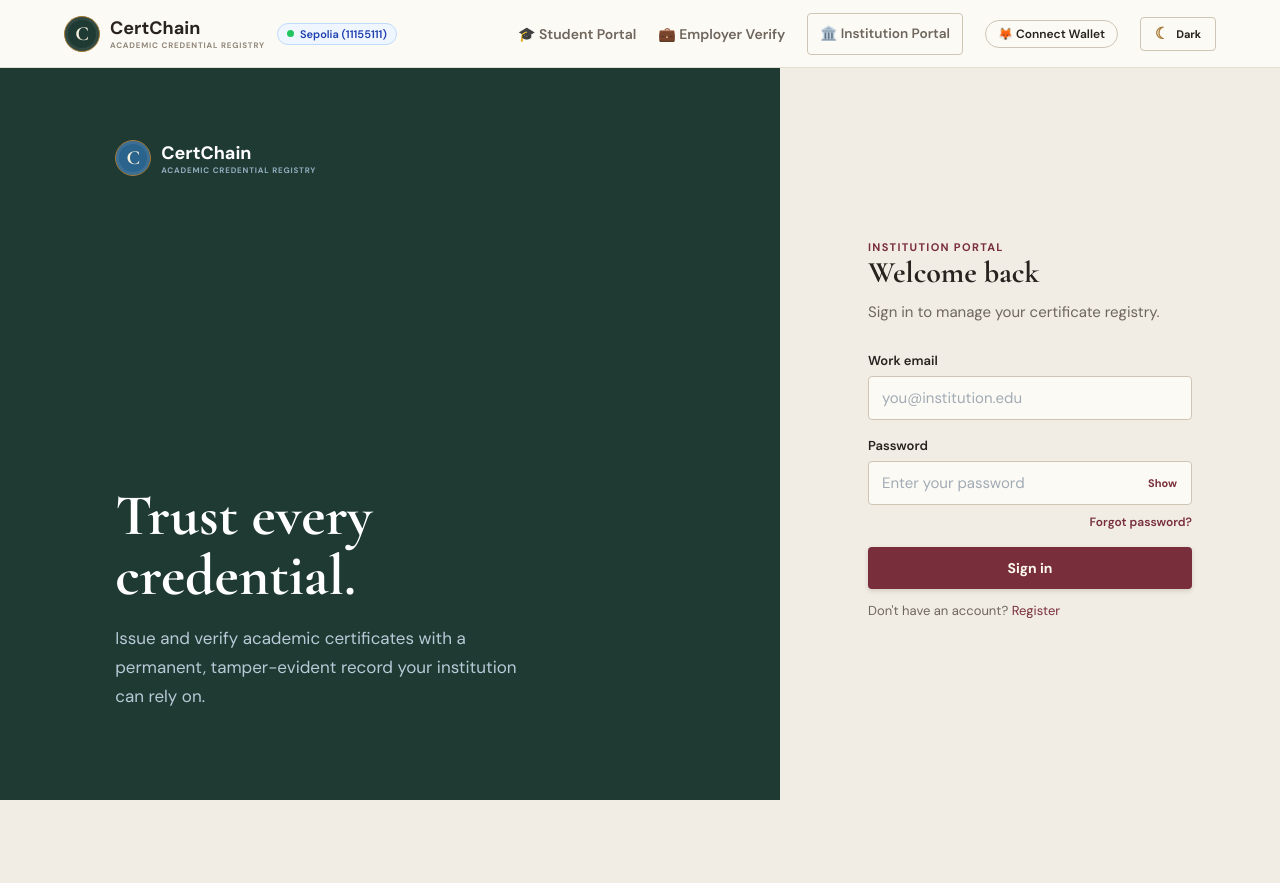
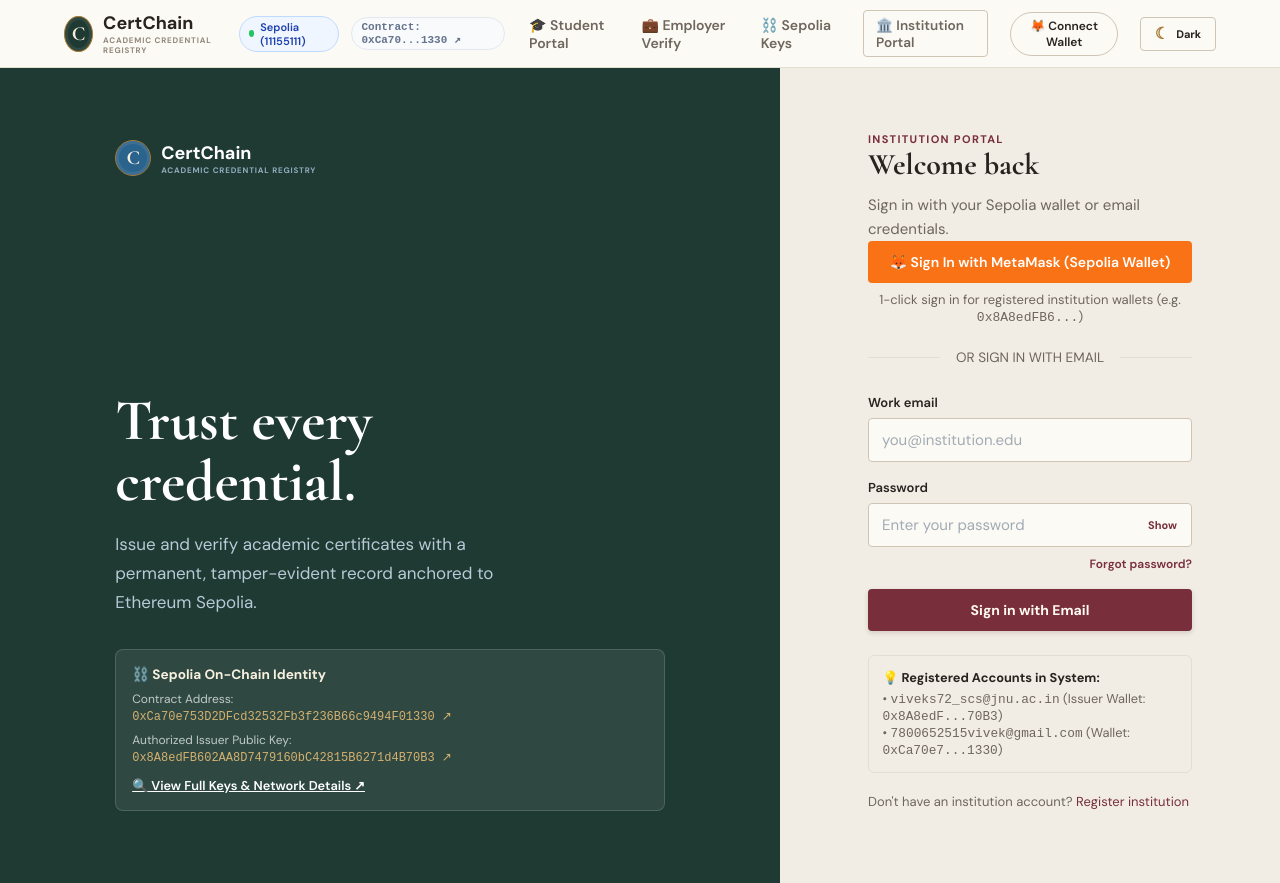
Before and after one commit to VivekShukla-2504/Certchain-2.0, a React (Create React App) app in the folder frontend/: page /login in a window 1280 px wide. Before the commit the page ends 800 px from the top, so only its background shows below. Built offline with nearby package versions, Linux system fonts and the light colour scheme; no server answers.

Commit message:
feat: add 1-click MetaMask login, restore Sepolia keys page and topbar contract links

```diff
--- a/frontend/src/App.js
+++ b/frontend/src/App.js
@@ -58,7 +58,7 @@
         <Route path="/verify" element={<VerifyRoute />} />
         <Route path="/verify/:certificateId" element={<PublicCertificateRoute />} />
         <Route path="/student" element={<><PublicHeader /><StudentPortal /></>} />
-        <Route path="/keys" element={<Navigate to="/" replace />} />
+        <Route path="/keys" element={<><PublicHeader /><KeyGenerator /></>} />
         <Route path="/dashboard" element={<PrivateRoute><AuthenticatedLayout><Dashboard /></AuthenticatedLayout></PrivateRoute>} />
         <Route path="/students" element={<PrivateRoute><AuthenticatedLayout><Students /></AuthenticatedLayout></PrivateRoute>} />
         <Route path="/settings" element={<PrivateRoute><AuthenticatedLayout><Settings /></AuthenticatedLayout></PrivateRoute>} />
--- a/frontend/src/components/Layout.js
+++ b/frontend/src/components/Layout.js
@@ -72,6 +72,16 @@
           <span style={{ width: 7, height: 7, borderRadius: "50%", background: "#22c55e", display: "inline-block" }} />
           Sepolia (11155111)
         </span>
+        <a
+          href={`https://sepolia.etherscan.io/address/${CONTRACT_ADDRESS}`}
+          target="_blank"
+          rel="noreferrer"
+          className="network-pill-desktop"
+          style={{ textDecoration: "none", fontFamily: "monospace", color: "#64748b", background: "#f8fafc", border: "1px solid #e2e8f0" }}
+          title="CertificateRegistry Contract Address on Sepolia"
+        >
+          Contract: {CONTRACT_ADDRESS.slice(0, 6)}...{CONTRACT_ADDRESS.slice(-4)} ↗
+        </a>
       </div>
 
       {/* Desktop Navigation */}
@@ -81,6 +91,9 @@
         </NavLink>
         <NavLink className={({ isActive }) => isActive ? "active" : ""} to="/verify" style={{ fontWeight: 600 }}>
           💼 Employer Verify
+        </NavLink>
+        <NavLink className={({ isActive }) => isActive ? "active" : ""} to="/keys" style={{ fontWeight: 600 }}>
+          ⛓️ Sepolia Keys
         </NavLink>
         {institution ? (
           <Link to="/dashboard" className="button button-secondary topbar-signin" style={{ padding: "0.35rem 0.75rem", fontSize: "0.85rem" }}>
@@ -149,6 +162,9 @@
             </NavLink>
             <NavLink to="/verify" className={({ isActive }) => `mobile-nav-item${isActive ? " active" : ""}`}>
               💼 Employer Verification Portal
+            </NavLink>
+            <NavLink to="/keys" className={({ isActive }) => `mobile-nav-item${isActive ? " active" : ""}`}>
+              ⛓️ Sepolia Keys & Contract Details
             </NavLink>
             {institution ? (
               <Link to="/dashboard" className="mobile-nav-item">
--- a/frontend/src/pages/KeyGenerator.js
+++ b/frontend/src/pages/KeyGenerator.js
@@ -2,7 +2,7 @@
 import { Alert, Button } from "../components/UI";
 import { connectMetaMaskWallet } from "../utils/web3";
 
-const CONTRACT_ADDRESS = "0xCCCa30A14ff8189EC5d4f677C3b6dbd4Eb21A04D";
+const CONTRACT_ADDRESS = "0xCa70e753D2DFcd32532Fb3f236B66c9494F01330";
 const INSTITUTE_ADDRESS = "0x8A8edFB602AA8D7479160bC42815B6271d4B70B3";
 
 export default function KeyGenerator() {
--- a/frontend/src/pages/Login.js
+++ b/frontend/src/pages/Login.js
@@ -2,12 +2,17 @@
 import { useNavigate, Link } from "react-router-dom";
 import api from "../api";
 import { Alert, Brand, Button, Field, PasswordField } from "../components/UI";
+import { connectMetaMaskWallet } from "../utils/web3";
+
+const CONTRACT_ADDRESS = "0xCa70e753D2DFcd32532Fb3f236B66c9494F01330";
+const INSTITUTE_PUBLIC_KEY = "0x8A8edFB602AA8D7479160bC42815B6271d4B70B3";
 
 export default function Login() {
   const [email, setEmail] = useState("");
   const [password, setPassword] = useState("");
   const [error, setError] = useState("");
   const [loading, setLoading] = useState(false);
+  const [walletLoading, setWalletLoading] = useState(false);
   const navigate = useNavigate();
 
   async function handleSubmit(e) {
@@ -21,23 +26,144 @@
       localStorage.setItem("certchain_institution", JSON.stringify(res.data.institution));
       navigate(res.data.institution.role === "reviewer" ? "/certificates" : "/dashboard");
     } catch (err) {
-      setError(err.response?.data?.message || "Login failed");
+      setError(err.response?.data?.message || "Login failed. Check your email or password.");
     } finally {
       setLoading(false);
     }
   }
 
-  return <div className="auth-layout">
-    <aside className="auth-aside"><Brand /><div><h1>Trust every credential.</h1><p>Issue and verify academic certificates with a permanent, tamper-evident record your institution can rely on.</p></div></aside>
-    <main className="auth-form"><div className="auth-form-inner"><span className="eyebrow">Institution portal</span><h2>Welcome back</h2><p className="lead">Sign in to manage your certificate registry.</p>
-      <form className="form" onSubmit={handleSubmit}>
-        <Field label="Work email"><input className="input" type="email" placeholder="you@institution.edu" value={email} onChange={(e) => setEmail(e.target.value)} required /></Field>
-        <PasswordField label="Password" placeholder="Enter your password" value={password} onChange={(e) => setPassword(e.target.value)} required />
-        <div className="form-inline-link"><Link to="/forgot-password">Forgot password?</Link></div>
-        {error && <Alert>{error}</Alert>}
-        <Button className="button-block" type="submit" loading={loading}>{loading ? "Signing in" : "Sign in"}</Button>
-      </form>
-      <p className="muted small">Don't have an account? <Link to="/signup">Register</Link></p>
-    </div></main>
-  </div>;
+  async function handleMetaMaskLogin() {
+    setError("");
+    setWalletLoading(true);
+    try {
+      const address = await connectMetaMaskWallet();
+      const res = await api.post("/auth/wallet-login", { walletAddress: address });
+      localStorage.setItem("certchain_token", res.data.token);
+      localStorage.setItem("certchain_institution", JSON.stringify(res.data.institution));
+      navigate(res.data.institution.role === "reviewer" ? "/certificates" : "/dashboard");
+    } catch (err) {
+      setError(err.response?.data?.message || err.message || "MetaMask login failed. Make sure your account is registered.");
+    } finally {
+      setWalletLoading(false);
+    }
+  }
+
+  return (
+    <div className="auth-layout">
+      <aside className="auth-aside">
+        <Brand />
+        <div>
+          <h1>Trust every credential.</h1>
+          <p>
+            Issue and verify academic certificates with a permanent, tamper-evident record anchored to Ethereum Sepolia.
+          </p>
+
+          <div style={{ marginTop: "2rem", padding: "1rem", background: "rgba(255,255,255,0.08)", borderRadius: "8px", border: "1px solid rgba(255,255,255,0.15)", fontSize: "0.85rem" }}>
+            <strong style={{ color: "#f7f0df", display: "block", marginBottom: "0.5rem" }}>⛓️ Sepolia On-Chain Identity</strong>
+            <div style={{ marginBottom: "0.5rem" }}>
+              <span style={{ opacity: 0.7, fontSize: "0.75rem", display: "block" }}>Contract Address:</span>
+              <a href={`https://sepolia.etherscan.io/address/${CONTRACT_ADDRESS}`} target="_blank" rel="noreferrer" style={{ color: "#d4b06f", fontFamily: "monospace", fontSize: "0.75rem", wordBreak: "break-all" }}>
+                {CONTRACT_ADDRESS} ↗
+              </a>
+            </div>
+            <div>
+              <span style={{ opacity: 0.7, fontSize: "0.75rem", display: "block" }}>Authorized Issuer Public Key:</span>
+              <a href={`https://sepolia.etherscan.io/address/${INSTITUTE_PUBLIC_KEY}`} target="_blank" rel="noreferrer" style={{ color: "#d4b06f", fontFamily: "monospace", fontSize: "0.75rem", wordBreak: "break-all" }}>
+                {INSTITUTE_PUBLIC_KEY} ↗
+              </a>
+            </div>
+            <div style={{ marginTop: "0.75rem" }}>
+              <Link to="/keys" style={{ color: "#ffffff", textDecoration: "underline", fontSize: "0.8rem", fontWeight: 600 }}>
+                🔍 View Full Keys & Network Details ↗
+              </Link>
+            </div>
+          </div>
+        </div>
+      </aside>
+
+      <main className="auth-form">
+        <div className="auth-form-inner">
+          <span className="eyebrow">Institution portal</span>
+          <h2>Welcome back</h2>
+          <p className="lead">Sign in with your Sepolia wallet or email credentials.</p>
+
+          {error && <Alert>{error}</Alert>}
+
+          {/* 1-Click MetaMask Web3 Login */}
+          <div style={{ marginBottom: "1.5rem" }}>
+            <button
+              type="button"
+              className="button button-block"
+              onClick={handleMetaMaskLogin}
+              disabled={walletLoading || loading}
+              style={{
+                display: "flex",
+                alignItems: "center",
+                justifyContent: "center",
+                gap: "8px",
+                background: "#f97316",
+                color: "#ffffff",
+                border: "none",
+                fontWeight: 600,
+                padding: "0.75rem"
+              }}
+            >
+              🦊 {walletLoading ? "Connecting to Sepolia..." : "Sign In with MetaMask (Sepolia Wallet)"}
+            </button>
+            <p className="muted small" style={{ textAlign: "center", margin: "0.5rem 0 0" }}>
+              1-click sign in for registered institution wallets (e.g. <code>{INSTITUTE_PUBLIC_KEY.slice(0, 10)}...</code>)
+            </p>
+          </div>
+
+          <div style={{ display: "flex", alignItems: "center", gap: "1rem", margin: "1.5rem 0", color: "var(--cc-muted)", fontSize: "0.85rem" }}>
+            <hr style={{ flex: 1, border: "0", borderTop: "1px solid var(--cc-line)" }} />
+            <span>OR SIGN IN WITH EMAIL</span>
+            <hr style={{ flex: 1, border: "0", borderTop: "1px solid var(--cc-line)" }} />
+          </div>
+
+          <form className="form" onSubmit={handleSubmit}>
+            <Field label="Work email">
+              <input
+                className="input"
+                type="email"
+                placeholder="you@institution.edu"
+                value={email}
+                onChange={(e) => setEmail(e.target.value)}
+                required
+              />
+            </Field>
+
+            <PasswordField
+              label="Password"
+              placeholder="Enter your password"
+              value={password}
+              onChange={(e) => setPassword(e.target.value)}
+              required
+            />
+
+            <div className="form-inline-link">
+              <Link to="/forgot-password">Forgot password?</Link>
+            </div>
+
+            <Button className="button-block" type="submit" loading={loading}>
+              {loading ? "Signing in..." : "Sign in with Email"}
+            </Button>
+          </form>
+
+          {/* Helpful Reference Card */}
+          <div style={{ marginTop: "1.5rem", padding: "0.85rem", background: "var(--cc-cloud)", borderRadius: "6px", fontSize: "0.8rem", border: "1px solid var(--cc-line)" }}>
+            <span style={{ fontWeight: 700, display: "block", marginBottom: "4px" }}>💡 Registered Accounts in System:</span>
+            <div style={{ color: "var(--cc-muted)" }}>
+              • <code>viveks72_scs@jnu.ac.in</code> (Issuer Wallet: <code>0x8A8edF...70B3</code>)<br />
+              • <code>7800652515vivek@gmail.com</code> (Wallet: <code>0xCa70e7...1330</code>)
+            </div>
+          </div>
+
+          <p className="muted small" style={{ marginTop: "1.25rem" }}>
+            Don't have an institution account? <Link to="/signup">Register institution</Link>
+          </p>
+        </div>
+      </main>
+    </div>
+  );
 }
```
Also changed, not shown: 1 other file (tests, documents, lock files or other folders).
